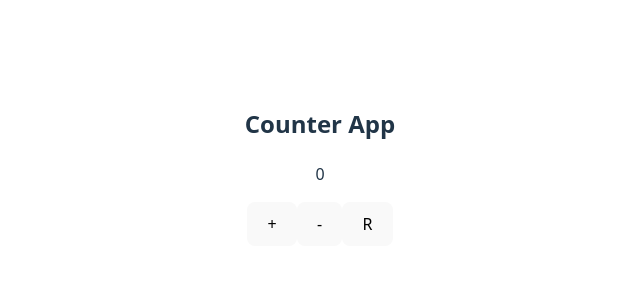
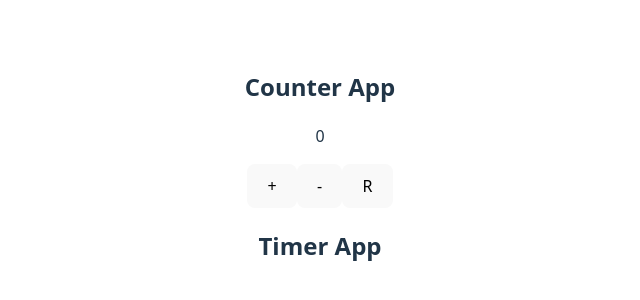
Before and after one commit to AminSBU/react_js_projects, a React (Vite) app in the folder 04_counter_app/counter_app/: page / in a window 1280 px wide. Shown: the part 234-534 px from the top of the page, without its empty margins (320-960 px from the left). Built offline with nearby package versions, Linux system fonts and the light colour scheme.

Commit message:
create timer app

```diff
--- a/04_counter_app/counter_app/src/App.jsx
+++ b/04_counter_app/counter_app/src/App.jsx
@@ -3,6 +3,7 @@ import reactLogo from './assets/react.svg'
 import viteLogo from '/vite.svg'
 import './App.css'
 import Counter from './counter.jsx'
+import Timer from './timer.jsx'
 
 function App() {
   const [count, setCount] = useState(0)
@@ -10,6 +11,7 @@ function App() {
   return (
     <>
       <Counter />
+      <Timer />
     </>
   )
 }
--- /dev/null
+++ b/04_counter_app/counter_app/src/timer.jsx
@@ -0,0 +1,12 @@
+import React, {userState} from "react";
+
+function Timer(){
+    return(
+        <>
+            <div className="timer-app-container">
+                <h2>Timer App</h2>
+            </div>
+        </>
+    );
+}
+export default Timer;
```
